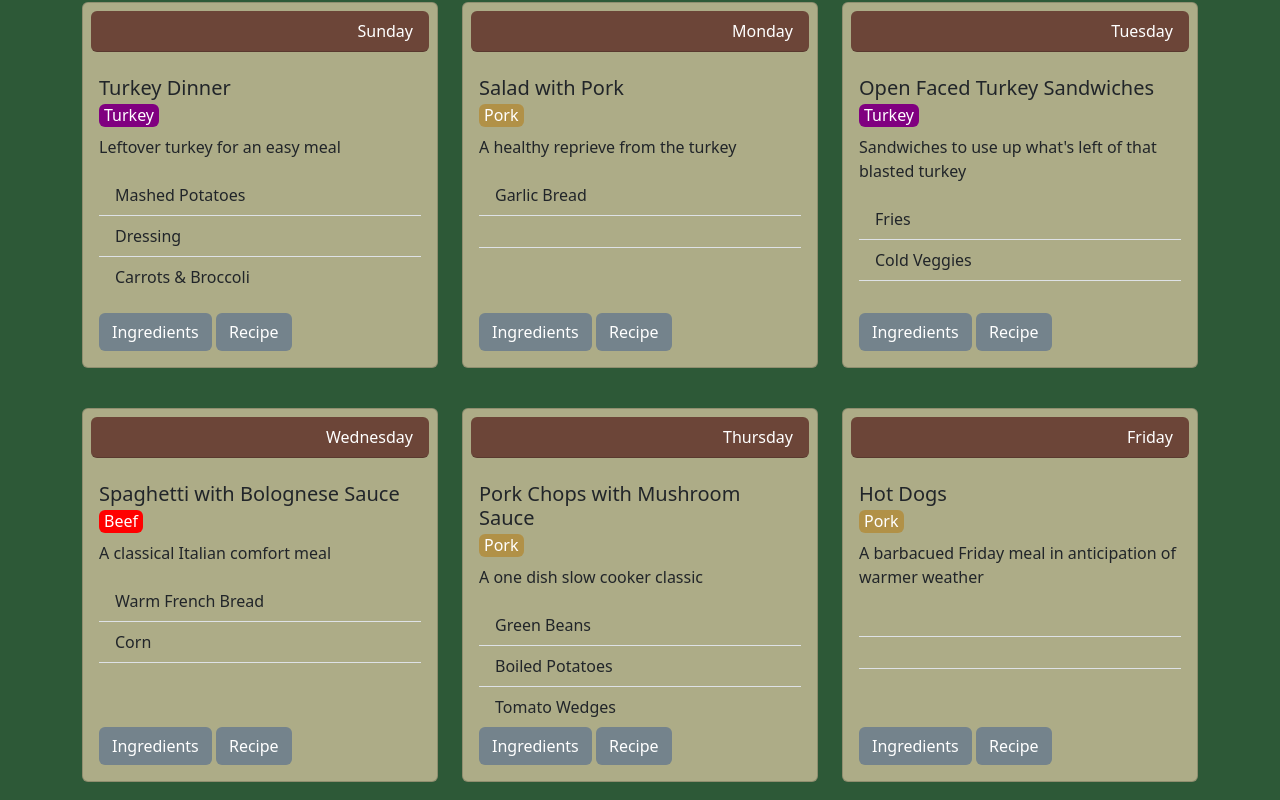
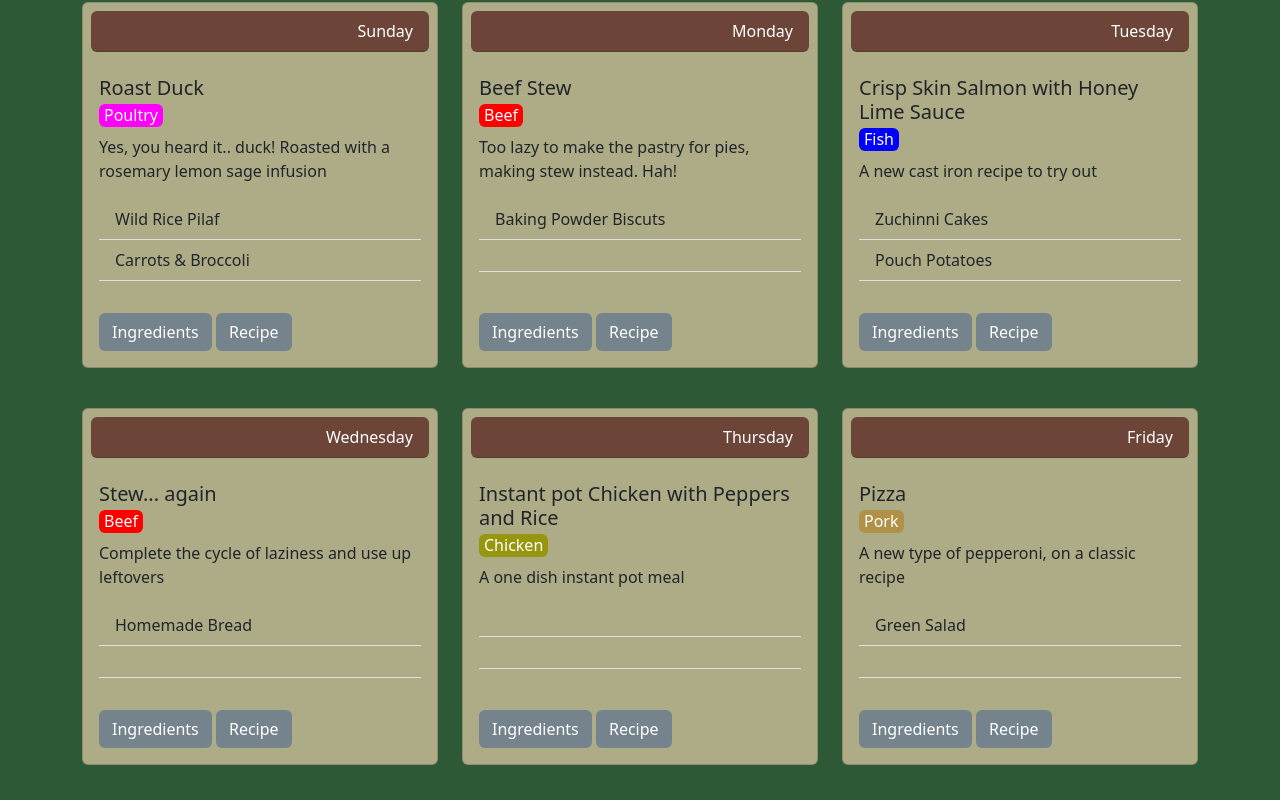
Before and after one commit to jdi42/Irvine-Family-Weekly-Menu, a plain HTML site: page index.html in a window 1280 px wide. Shown: the part 441-1241 px from the top of the page. Drawn offline with nearby package versions, Linux system fonts and the light colour scheme; a web font is replaced by a local one.

Commit message:
April 4th menu update

```diff
--- a/card_generator_script.js
+++ b/card_generator_script.js
@@ -2,49 +2,49 @@
 var daysData = [
   {
     id: "Sunday",
-    title: "Turkey Dinner", protien: "Turkey",
-    text: "Leftover turkey for an easy meal",
-    side1: "Mashed Potatoes", side2: "Dressing", side3: "Carrots & Broccoli",
+    title: "Roast Duck", protien: "Poultry",
+    text: "Yes, you heard it.. duck! Roasted with a rosemary lemon sage infusion",
+    side1: "Wild Rice Pilaf", side2: "Carrots & Broccoli", side3: "",
     ingredients: "Nothing to buy",
-    recipe:"Time Honored"
+    recipe:"Brand Spanking New"
   },
   {
     id: "Monday",
-    title: "Salad with Pork", protien: "Pork",
-    text: "A healthy reprieve from the turkey",
-    side1: "Garlic Bread", side2: "", side3: "",
+    title: "Beef Stew", protien: "Beef",
+    text: "Too lazy to make the pastry for pies, making stew instead. Hah!",
+    side1: "Baking Powder Biscuts", side2: "", side3: "",
     ingredients: 'Nothing to buy',
-    recipe:"Common Knowledge"
+    recipe:"Red Binder"
   },
   {
     id: "Tuesday",
-    title: "Open Faced Turkey Sandwiches", protien: "Turkey",
-    text: "Sandwiches to use up what's left of that blasted turkey",
-    side1: "Fries", side2: "Cold Veggies", side3: "",
+    title: "Crisp Skin Salmon with Honey Lime Sauce", protien: "Fish",
+    text: "A new cast iron recipe to try out",
+    side1: "Zuchinni Cakes", side2: "Pouch Potatoes", side3: "",
     ingredients: 'Nothing to buy',
-    recipe:"Common Knowledge"
+    recipe:"Cast Iron Cookbook"
   },
   {
     id: "Wednesday",
-    title: "Spaghetti with Bolognese Sauce", protien: "Beef",
-    text: "A classical Italian comfort meal",
-    side1: "Warm French Bread", side2: "Corn", side3: "",
+    title: "Stew... again", protien: "Beef",
+    text: "Complete the cycle of laziness and use up leftovers",
+    side1: "Homemade Bread", side2: "", side3: "",
     ingredients: 'Nothing to buy',
-    recipe:"Black Binder"
+    recipe:"Red Binder... again"
   },
   {
     id: "Thursday",
-    title: "Pork Chops with Mushroom Sauce", protien: "Pork",
-    text: "A one dish slow cooker classic",
-    side1: "Green Beans", side2: "Boiled Potatoes", side3: "Tomato Wedges",
+    title: "Instant pot Chicken with Peppers and Rice", protien: "Chicken",
+    text: "A one dish instant pot meal",
+    side1: "", side2: "", side3: "",
     ingredients: 'Nothing to buy',
-    recipe:"500 Glycemic Recipies"
+    recipe:"Green Binder"
   },
   {
     id: "Friday",
-    title: "Hot Dogs", protien: "Pork",
-    text: "A barbacued Friday meal in anticipation of warmer weather",
-    side1: "", side2: "", side3: "",
+    title: "Pizza", protien: "Pork",
+    text: "A new type of pepperoni, on a classic recipe",
+    side1: "Green Salad", side2: "", side3: "",
     ingredients: 'Nothing to buy',
     recipe:"Common Knowledge"
   },
--- a/index.html
+++ b/index.html
@@ -96,7 +96,7 @@
 
     <!-- THE HEADER FOR THE CARDS SECTION -->
     <h2 class="week-header rounded my-2 mx-5">
-        Week of Mar 31 to Apr 6
+        Week of Apr 7 to Apr 13
     </h2>
 
     <!-- THE CARDS SECTION -->
--- a/styles.css
+++ b/styles.css
@@ -86,6 +86,7 @@ OF WHETHER OR NOT THEY HAVE ANY CONTENT */
     --fishColor : blue;
     --vegColor : green;
     --turkeyColor: purple;
+    --poutlryColor: magenta;
 
     /* tooltip colors */
     --irvineBrown: #6C4538;
@@ -120,3 +121,6 @@ OF WHETHER OR NOT THEY HAVE ANY CONTENT */
 .turkey{
     background-color: var(--turkeyColor);
 }
+.poultry{
+    background-color: var(--poutlryColor);
+}
```
